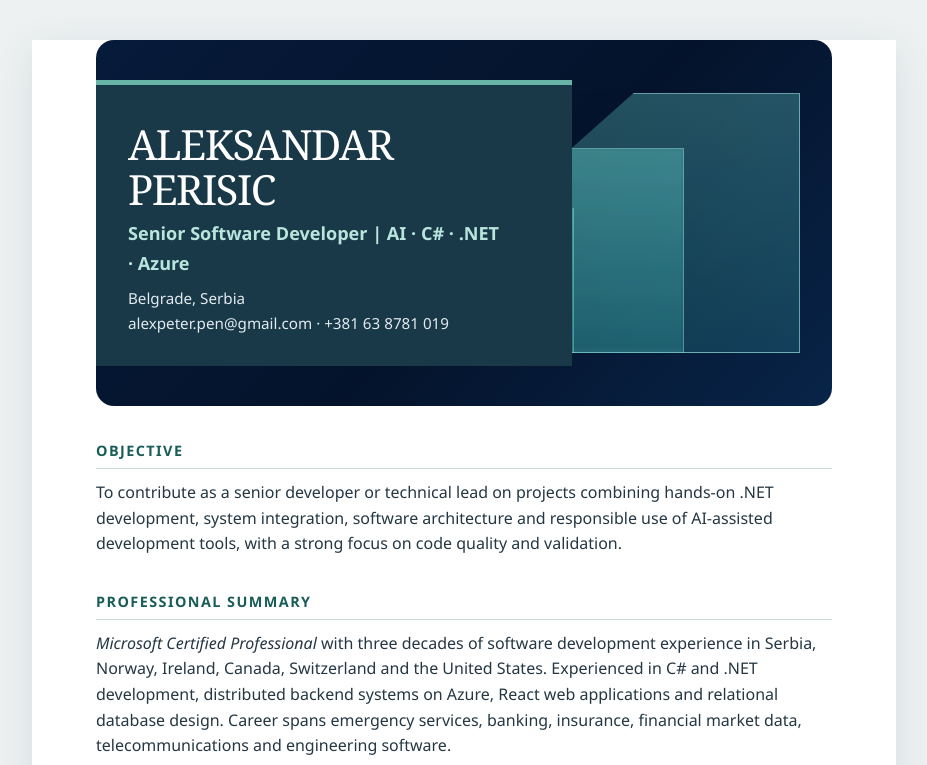
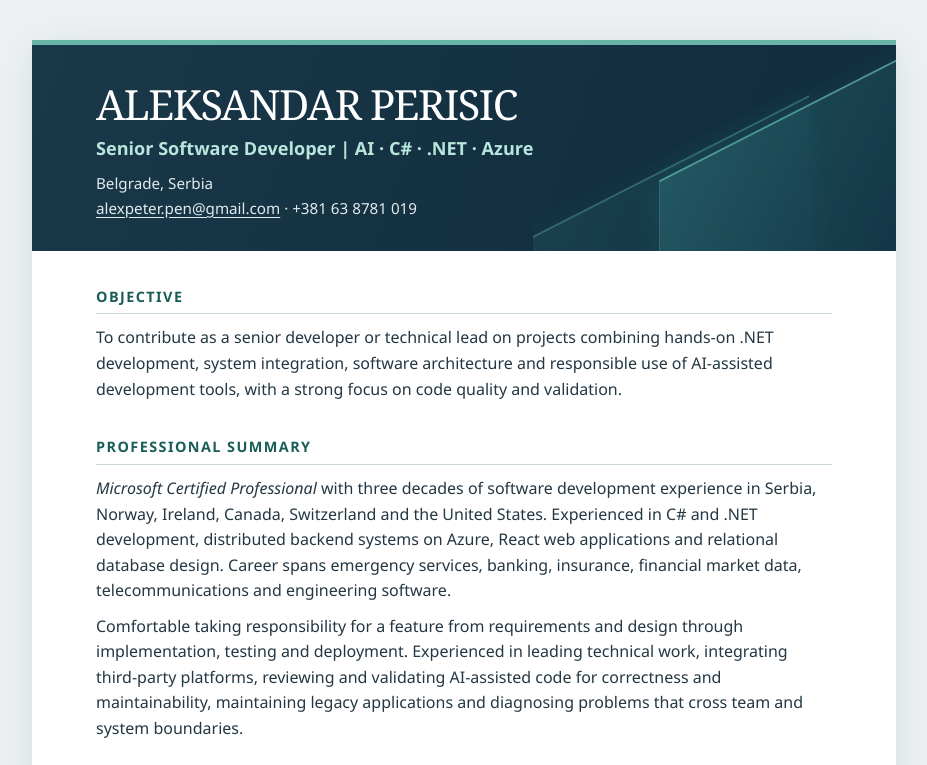
Before and after one commit to alexpeter-pen/cv, a plain HTML site: page index.html in a window 1280 px wide. Shown: the top 765 px of the page, without its empty margins (176-1103 px from the left). Drawn offline with Linux system fonts and the light colour scheme.

Commit message:
Update index.html

```diff
--- a/index.html
+++ b/index.html
@@ -231,128 +231,129 @@
     }
   }
 
+
 .cv-hero {
   position: relative;
-  display: flex;
-  justify-content: space-between;
-  align-items: center;
-  gap: 2rem;
-  padding: 2.5rem 2rem;
-  border-radius: 18px;
+  isolation: isolate;
   overflow: hidden;
-  background: linear-gradient(135deg, #061a3a 0%, #04132b 55%, #082448 100%);
-  color: #f5f2ea;
+  margin: 0 calc(-1 * var(--gutter));
+  background: linear-gradient(110deg, #193848, #102b3d);
+  border-top: 5px solid #68b4a7;
 }
 
 .cv-hero-text {
   position: relative;
   z-index: 2;
-  flex: 1 1 60%;
-  max-width: 700px;
+  padding: 2.3rem var(--gutter) 1.9rem;
 }
 
-.cv-hero h1 {
-  margin: 0 0 0.6rem 0;
-  font-size: clamp(2.2rem, 5vw, 4.8rem);
-  line-height: 1.05;
-  font-weight: 700;
-  letter-spacing: 0.5px;
+/* Neutralize the existing header styles */
+.cv-hero #aleksandar-perisic,
+.cv-hero #aleksandar-perisic + p {
+  margin: 0;
+  padding: 0;
+  background: transparent;
+  border: 0;
 }
 
-.cv-hero p {
-  margin: 0;
-  font-size: 1.08rem;
+.cv-hero #aleksandar-perisic {
+  margin-bottom: .45rem;
+  color: #fff;
+  font: 500 clamp(2rem, 5.5vw, 2.6rem)/1.08 Georgia, serif;
+  letter-spacing: -.035em;
+}
+
+.cv-hero #aleksandar-perisic + p {
+  color: #e2ebee;
+  font-size: .95rem;
   line-height: 1.65;
-  color: #f3f4f6;
 }
 
 .cv-hero p strong {
-  display: inline-block;
-  font-size: 1.2rem;
-  margin-bottom: 0.35rem;
+  color: #b9e6dc;
+  font-size: 1.13rem;
+  font-weight: 600;
+}
+
+.cv-technologies {
+  white-space: nowrap;
 }
 
 .cv-hero a {
-  color: #c7f3ff;
-  text-decoration: none;
+  color: inherit;
 }
 
-.cv-hero a:hover {
-  text-decoration: underline;
-}
-
+/* Glass-like decoration, confined to the right */
 .cv-hero-art {
-  position: relative;
-  z-index: 1;
-  flex: 0 0 260px;
-  height: 260px;
-  min-width: 220px;
-}
-
-.cv-hero-art,
-.cv-hero-art::before,
-.cv-hero-art::after {
-  background: linear-gradient(180deg, rgba(125, 255, 244, 0.28), rgba(75, 220, 210, 0.18));
-  border: 1px solid rgba(180, 255, 248, 0.55);
-  box-shadow: 0 0 35px rgba(70, 220, 210, 0.18);
-  backdrop-filter: blur(2px);
-}
-
-.cv-hero-art {
-  clip-path: polygon(36% 0, 100% 0, 100% 100%, 0 100%, 0 32%);
-  opacity: 0.95;
+  position: absolute;
+  inset: 0 0 0 auto;
+  width: 42%;
+  z-index: 0;
+  pointer-events: none;
+  overflow: hidden;
+  opacity: .75;
 }
 
 .cv-hero-art::before,
 .cv-hero-art::after {
   content: "";
   position: absolute;
-  inset: auto;
+  width: 90%;
+  height: 105%;
+  background: linear-gradient(
+    125deg,
+    rgba(100, 240, 225, .22),
+    rgba(28, 142, 147, .08)
+  );
+  border-top: 2px solid rgba(146, 250, 232, .65);
+  border-left: 1px solid rgba(146, 250, 232, .28);
+  box-shadow: 0 0 28px rgba(73, 220, 200, .12);
+  transform: skewY(-27deg);
 }
 
 .cv-hero-art::before {
-  width: 210px;
-  height: 210px;
-  right: 115px;
-  bottom: -8px;
-  clip-path: polygon(36% 0, 100% 0, 100% 100%, 0 100%, 0 32%);
-  opacity: 0.72;
+  right: -25%;
+  top: 25%;
 }
 
 .cv-hero-art::after {
-  width: 150px;
-  height: 150px;
-  right: 225px;
-  bottom: -8px;
-  clip-path: polygon(36% 0, 100% 0, 100% 100%, 0 100%, 0 32%);
-  opacity: 0.52;
+  right: 24%;
+  top: 65%;
+  opacity: .55;
 }
 
-@media (max-width: 900px) {
+@media (max-width: 600px) {
+  .cv-hero-art {
+    width: 35%;
+    opacity: .3;
+  }
+}
+
+@media print {
   .cv-hero {
-    flex-direction: column;
-    align-items: flex-start;
+    margin: 0;
+    background: white;
+    border-top: 0;
+  }
+
+  .cv-hero-text {
+    padding: 0;
   }
 
   .cv-hero-art {
-    align-self: flex-end;
-    width: 220px;
-    height: 220px;
-    flex: none;
+    display: none;
   }
 
-  .cv-hero-art::before {
-    width: 175px;
-    height: 175px;
-    right: 90px;
+  .cv-hero #aleksandar-perisic,
+  .cv-hero #aleksandar-perisic + p {
+    color: var(--navy);
   }
 
-  .cv-hero-art::after {
-    width: 125px;
-    height: 125px;
-    right: 170px;
+  .cv-hero p strong {
+    color: var(--teal);
   }
 }
+
 </style>
 </head>
 
```
